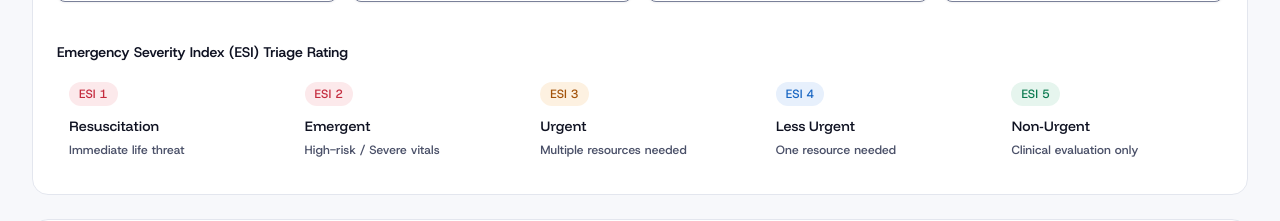
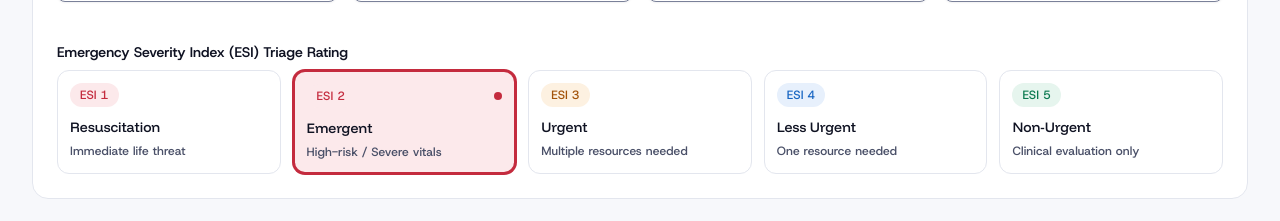
Before and after one commit to Orfa1i/AI-VH, a React (Vite) app in the folder frontend/: page / in a window 1280 px wide. Shown: the part 487-708 px from the top of the page. Built offline with nearby package versions, Linux system fonts and the light colour scheme; no server answers.

Commit message:
fix(triage): display emergency theme border on active ESI level selection

```diff
--- a/frontend/src/components/management/CaseIntakeAdmissionSection.tsx
+++ b/frontend/src/components/management/CaseIntakeAdmissionSection.tsx
@@ -28,7 +28,7 @@ import {
 import { AppPage } from '../layout/Templates';
 
 interface CaseIntakeAdmissionSectionProps {
-  cases: BenchmarkCase[];
+  cases?: BenchmarkCase[];
   onPatientAdmitted: (patient: PatientRecord) => void;
   onAdmitAndSimulate?: (caseId: string, patientName?: string) => void;
 }
@@ -337,16 +337,31 @@ export const CaseIntakeAdmissionSection: React.FC<CaseIntakeAdmissionSectionProp
                     return (
                       <div
                         key={lvl.id}
+                        role="button"
+                        tabIndex={0}
+                        aria-pressed={isSelected}
                         onClick={() => setTriageAcuity(lvl.id)}
+                        onKeyDown={(e) => {
+                          if (e.key === 'Enter' || e.key === ' ') {
+                            e.preventDefault();
+                            setTriageAcuity(lvl.id);
+                          }
+                        }}
                         style={{
                           padding: 'var(--space-3)',
                           borderRadius: 'var(--radius-md)',
                           border: isSelected
-                            ? '2px solid var(--color-primary)'
-                            : '1px solid var(--border-subtle)',
-                          backgroundColor: isSelected ? 'var(--color-primary-tint)' : 'var(--bg-surface)',
+                            ? '2px solid var(--emergency, var(--color-emergency, var(--danger-600)))'
+                            : '1px solid var(--border-default)',
+                          backgroundColor: isSelected
+                            ? 'var(--emergency-subtle, var(--color-emergency-tint, var(--danger-50)))'
+                            : 'var(--bg-surface)',
+                          boxShadow: isSelected
+                            ? '0 0 0 1px var(--emergency, var(--color-emergency, var(--danger-600)))'
+                            : 'none',
                           cursor: 'pointer',
                           transition: 'all 0.15s ease',
+                          outline: 'none',
                         }}
                       >
                         <div style={{ display: 'flex', alignItems: 'center', justifyContent: 'space-between' }}>
@@ -357,7 +372,7 @@ export const CaseIntakeAdmissionSection: React.FC<CaseIntakeAdmissionSectionProp
                                 width: 8,
                                 height: 8,
                                 borderRadius: '50%',
-                                backgroundColor: 'var(--color-primary)',
+                                backgroundColor: 'var(--emergency, var(--color-emergency, var(--danger-600)))',
                               }}
                             />
                           )}
--- a/frontend/src/tokens.css
+++ b/frontend/src/tokens.css
@@ -36,6 +36,11 @@
   --danger-600: #C42B3E;
   --danger-700: #A11F31;
   --danger-50: #FCE9EB;
+  --emergency: var(--danger-600);
+  --emergency-hover: var(--danger-700);
+  --emergency-subtle: var(--danger-50);
+  --color-emergency: var(--danger-600);
+  --color-emergency-tint: var(--danger-50);
   --info-600: #1765C2;
   --info-50: #E7F0FC;
   --bg-page: var(--neutral-25);
```
Also changed, not shown: 1 other file (tests, documents, lock files or other folders).
